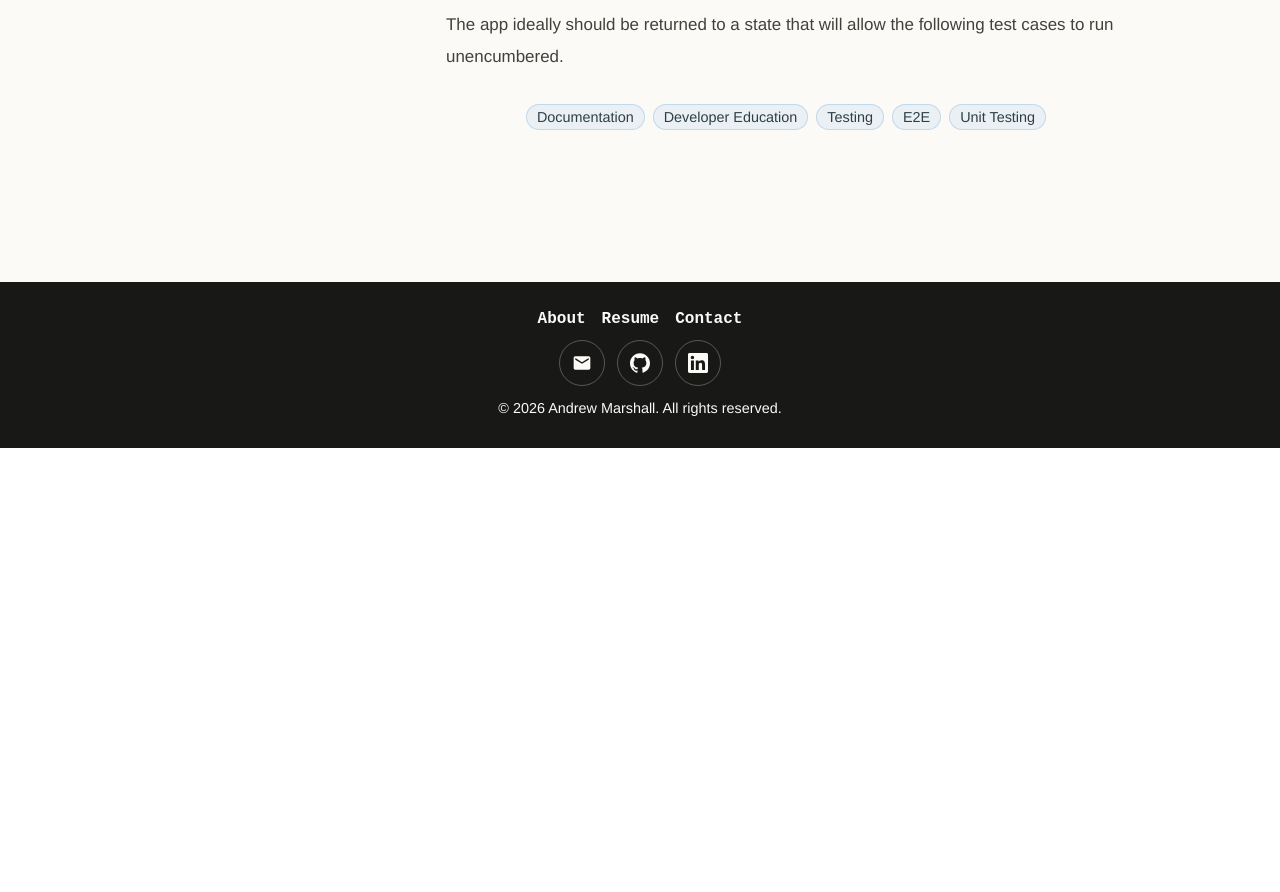
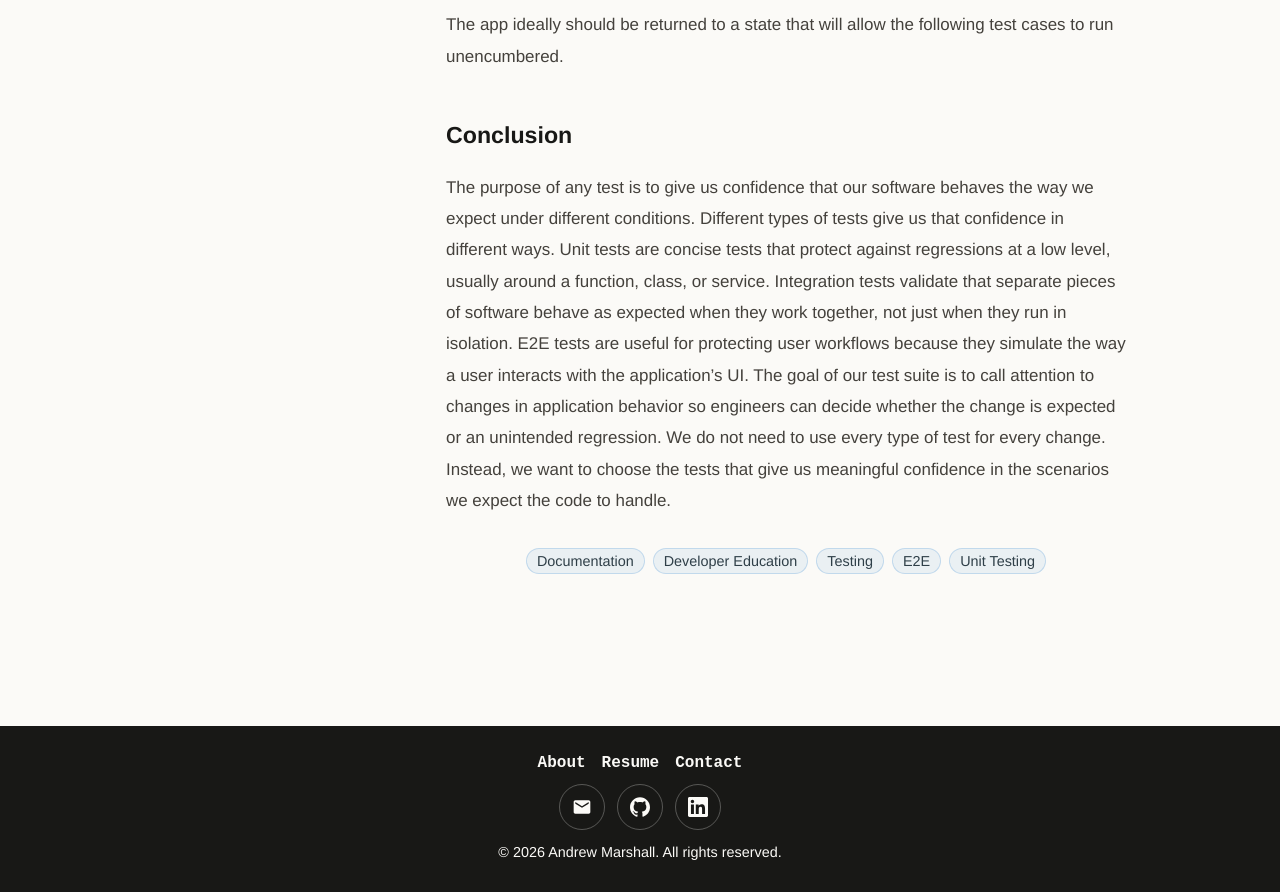
Before and after one commit to alm266/andrew-developer-portfolio, an Angular app: page /writing in a window 1280 px wide. Shown: the part 10360-11252 px from the top of the page. Before the commit the page ends 10808 px from the top, so only its background shows below. Built offline with nearby package versions, Linux system fonts and the light colour scheme.

Commit message:
added article conclusion

```diff
--- a/src/app/features/writing/writing.component.ts
+++ b/src/app/features/writing/writing.component.ts
@@ -393,6 +393,14 @@ export class WritingComponent {
           type: 'paragraph',
           text: 'The app ideally should be returned to a state that will allow the following test cases to run unencumbered.'
         },
+        {
+          type: 'heading',
+          text: 'Conclusion',
+        },
+        {
+          type: 'paragraph',
+          text: 'The purpose of any test is to give us confidence that our software behaves the way we expect under different conditions. Different types of tests give us that confidence in different ways. Unit tests are concise tests that protect against regressions at a low level, usually around a function, class, or service. Integration tests validate that separate pieces of software behave as expected when they work together, not just when they run in isolation. E2E tests are useful for protecting user workflows because they simulate the way a user interacts with the application’s UI. The goal of our test suite is to call attention to changes in application behavior so engineers can decide whether the change is expected or an unintended regression. We do not need to use every type of test for every change. Instead, we want to choose the tests that give us meaningful confidence in the scenarios we expect the code to handle.',
+        },
       ],
     },
   ];
```
